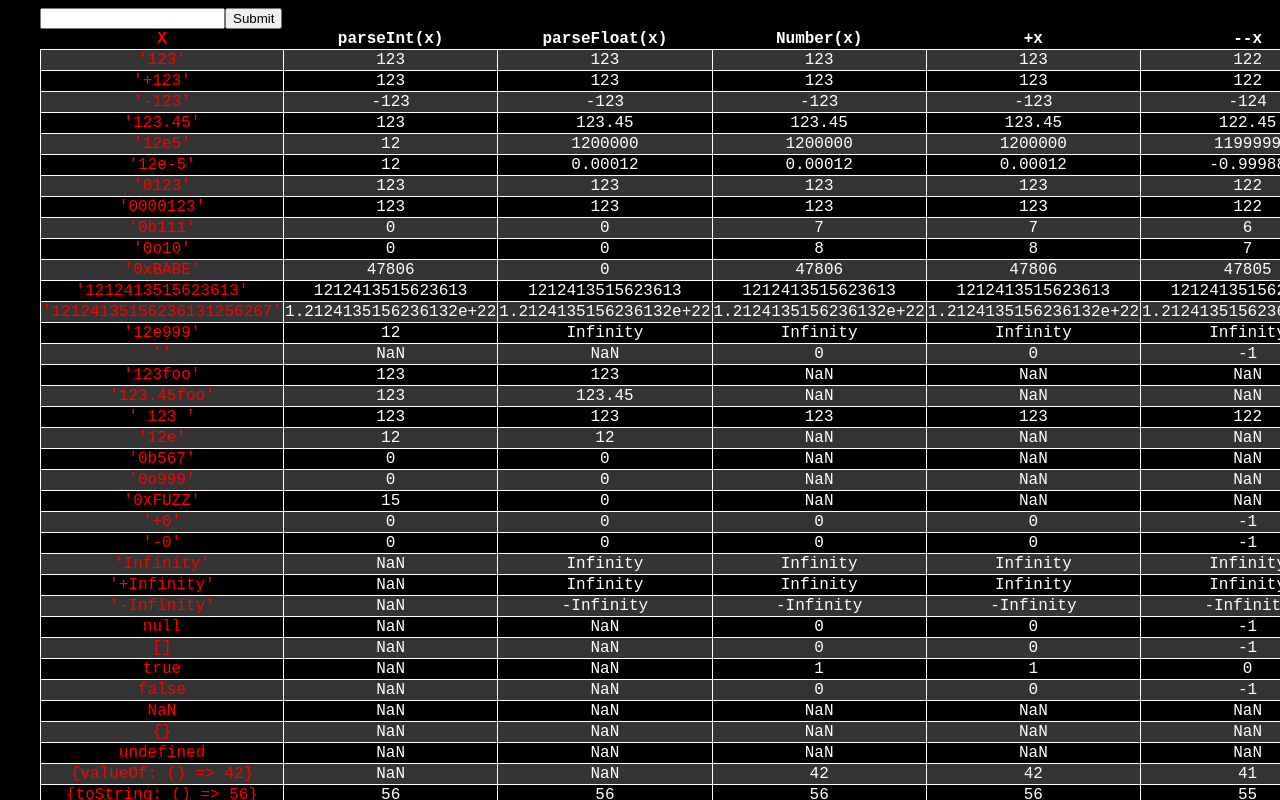
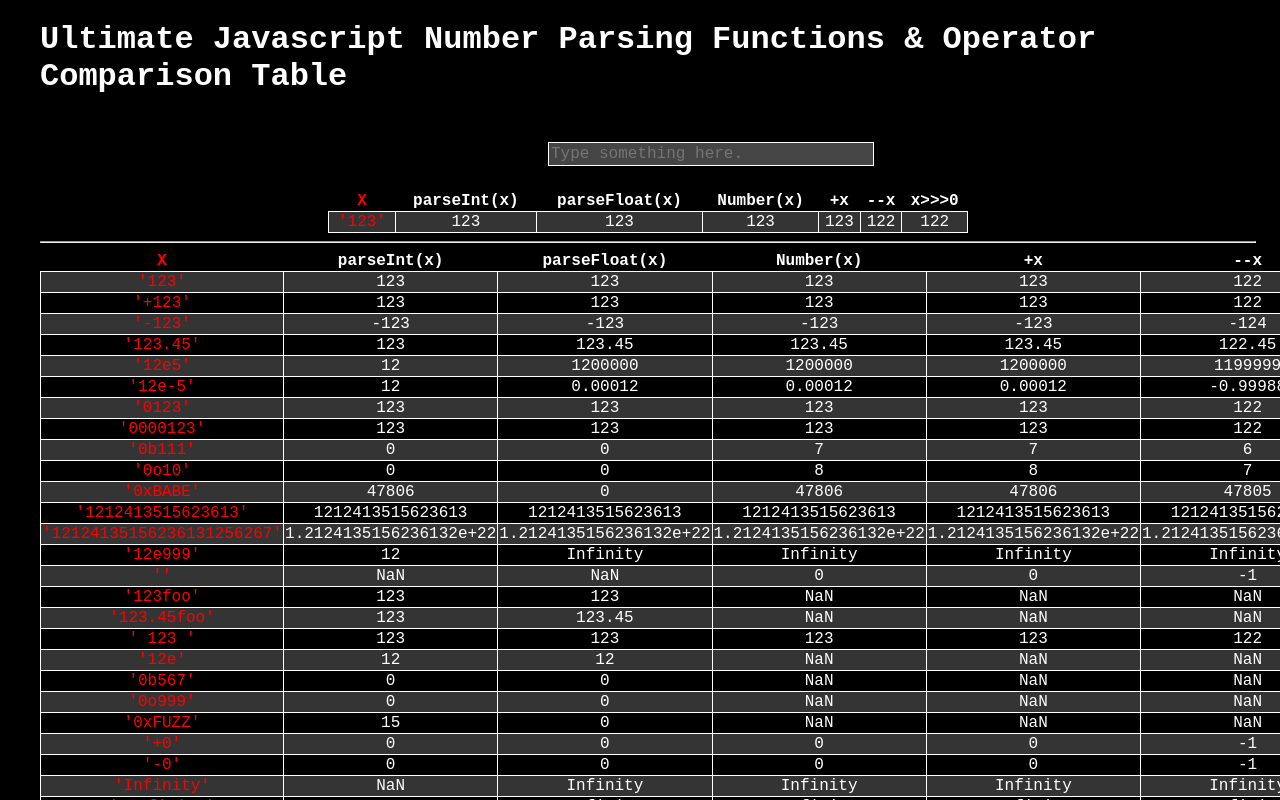
Before and after one commit to silesky/js-number-parse-compare, a React (Create React App) app: page / in a window 1280 px wide. Shown: the top 800 px of the page. Built offline with nearby package versions, Linux system fonts and the light colour scheme.

Commit message:
add inputs etc, style

```diff
--- a/src/App.css
+++ b/src/App.css
@@ -26,3 +26,19 @@ td:first-child, th:first-child {
 td {
   border: 0.25px solid white;
 }
+.input-container {
+  margin: auto;
+  padding: 25px;
+  width: 200px;
+
+}
+.input {
+  position: relative;
+  background-color: #454545;
+  font-family: inherit;
+  width: 20em;
+  line-height: 1.25em;
+  font-size: medium;
+  color: white;
+  border: 1px solid white;
+}
--- a/src/App.js
+++ b/src/App.js
@@ -2,31 +2,34 @@ import React, { Component } from 'react';
 import './App.css';
 import initialEvalList from './data';
 
-// const escapeQuotes = (str) => (`${str}`).replace(/[\\"']/g, '\\$&').replace(/\u0000/g, '\\0');
-
 class App extends Component {
   state = {
+    evalsLive: ["'123'", '123'],
     evalsList: initialEvalList,
-    input: '',
   };
 
   handleChange = ({ target: { value: textInput } }) => {
-    this.setState(() => ({ input: textInput }));
-  };
-  handleSubmit = (e) => {
-    e.preventDefault(); // so page does not reload, but we want the enter button to work.
-    this.setState(({ evalsList, input }) => ({
-      evalsList: [[`'${input}'`, input], ...evalsList],
-    }));
+    this.setState(() => ({ evalsLive: [`'${textInput}'`, textInput] }));
   };
   render() {
     return (
       <div className="container">
-        <form onSubmit={this.handleSubmit}>
-          <input onChange={this.handleChange} type="text" />
-          <button type="submit">Submit</button>
-        </form>
-        <Table evalsList={this.state.evalsList} />
+        <h1>
+          Ultimate Javascript Number Parsing Functions & Operator Comparison
+          Table
+        </h1>
+        <div className="input-container">
+          <input
+            className="input"
+            placeholder="Type something here."
+            onChange={this.handleChange}
+            type="text"
+          />
+        </div>
+        <Table
+          evalsLive={this.state.evalsLive}
+          evalsList={this.state.evalsList}
+        />
       </div>
     );
   }
@@ -41,7 +44,7 @@ const objToString = obj =>
       return acc;
     }, {});
 
-const Table = ({ evalsList }) => {
+const Table = ({ evalsList, evalsLive }) => {
   const createEvaluations = nums => {
     return nums.map(([label, value]) => {
       return objToString({
@@ -55,9 +58,7 @@ const Table = ({ evalsList }) => {
       });
     });
   };
-  const evaluations = createEvaluations(evalsList);
-  return (
-    <table className="table">
+  const Head = () => (
     <thead>
       <tr>
         <th>X</th>
@@ -69,8 +70,32 @@ const Table = ({ evalsList }) => {
         <th>x>>>0</th>
       </tr>
     </thead>
+  );
+  const [elive] = createEvaluations([evalsLive]);
+  const evaluations = createEvaluations(evalsList);
+
+  return (
+    <div>
+      <table className="table">
+        <Head />
         <tbody>
-        {evaluations.map(({
+          <tr key={`${elive.evaluee}${Math.random()}`}>
+            <td>{elive.evaluee}</td>
+            <td>{elive._parseInt}</td>
+            <td>{elive._parseFloat}</td>
+            <td>{elive._Number}</td>
+            <td>{elive._unary}</td>
+            <td>{elive._unaryMinus}</td>
+            <td>{elive._bitwise}</td>
+          </tr>
+        </tbody>
+      </table>
+      <hr />
+      <table className="table">
+        <Head />
+        <tbody>
+          {evaluations.map(
+            ({
               evaluee,
               _parseInt,
               _parseFloat,
@@ -90,9 +115,11 @@ const Table = ({ evalsList }) => {
                   <td>{_bitwise}</td>
                 </tr>
               );
-          })}
+            },
+          )}
         </tbody>
       </table>
+    </div>
   );
 };
 
```
Lines whose indentation alone changed are shown as unchanged.
